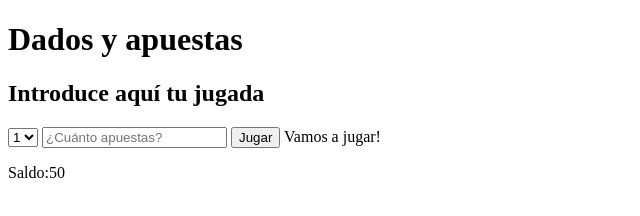
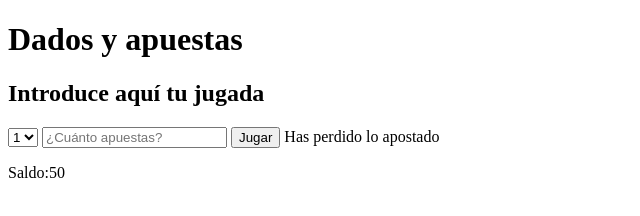
Before and after one commit to Adalab/modulo-2-evaluacion-intermedia-LorenaGomezPerez, a plain HTML site: page index.html in a window 1280 px wide. Both pictures are taken after a click on the button "Jugar". Shown: the full height of the page, 0-640 px from the left. Drawn offline with Linux system fonts and the light colour scheme.

Commit message:
function button

```diff
--- a/index.html
+++ b/index.html
@@ -10,7 +10,7 @@
   <body>
     <h1>Dados y apuestas</h1>
     <h2>Introduce aquí tu jugada</h2>
-    <select name="" id="">
+    <select class="js-number" name="" id="">
       que número apuestas
       <option value="">1</option>
       <option value="">2</option>
@@ -29,7 +29,7 @@
     />
 
     <button class="button js-button">Jugar</button>
-    <span>Vamos a jugar!</span>
+    <span class="js-play">Vamos a jugar!</span>
     <p>Saldo:50</p>
 
     <script type="text/javascript" src="./js/main.js"></script>
--- a/js/main.js
+++ b/js/main.js
@@ -1 +1,32 @@
 "use strict";
+
+// Elementos que necesitamos de HTML
+
+const playButton = document.querySelector(".js-button");
+const selectNumber = document.querySelector(".js-number");
+const textPlay = document.querySelector(".js-play");
+const randomNumber = getRandomNumber(6);
+
+
+
+    function getRandomNumber(max) {
+    return Math.ceil(Math.random() * max);
+  }
+
+    function chooseNumber(){
+      const number = parseInt(selectNumber.value);
+
+
+   if (number === randomNumber){
+      textPlay.innerHTML = "Has ganado el doble de lo apostado";
+    }
+    else {textPlay.innerHTML = "Has perdido lo apostado";
+    }
+   }
+
+    function handleButton (event){
+       event.preventDefault();
+       chooseNumber();
+   }
+
+    playButton.addEventListener("click", handleButton);
```
